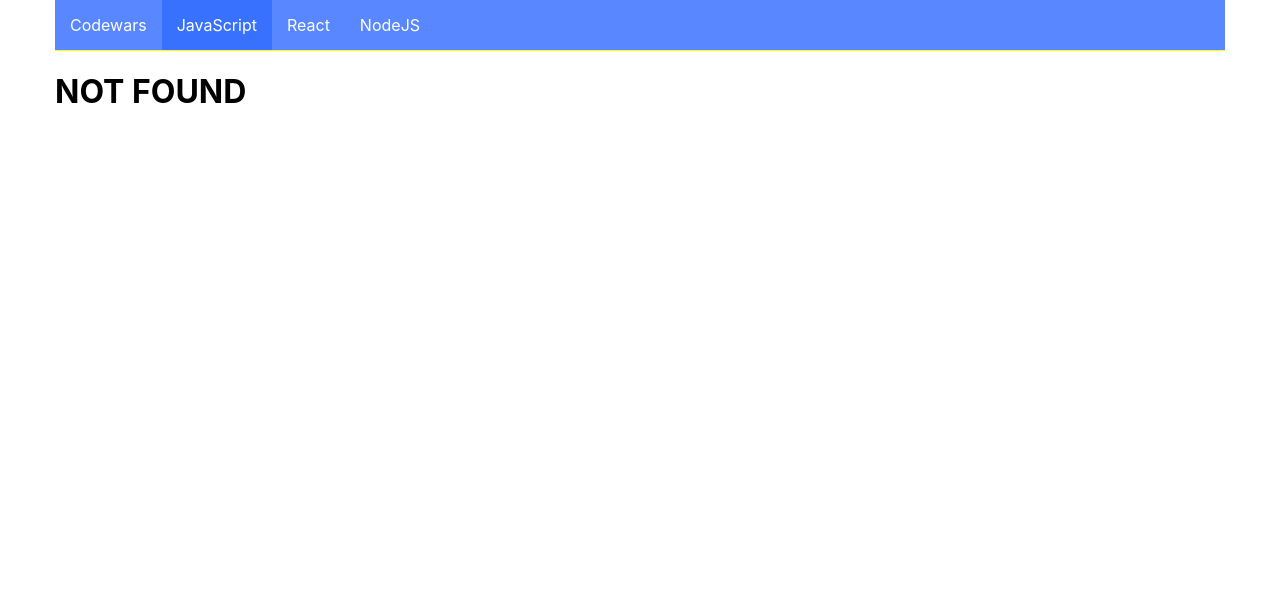
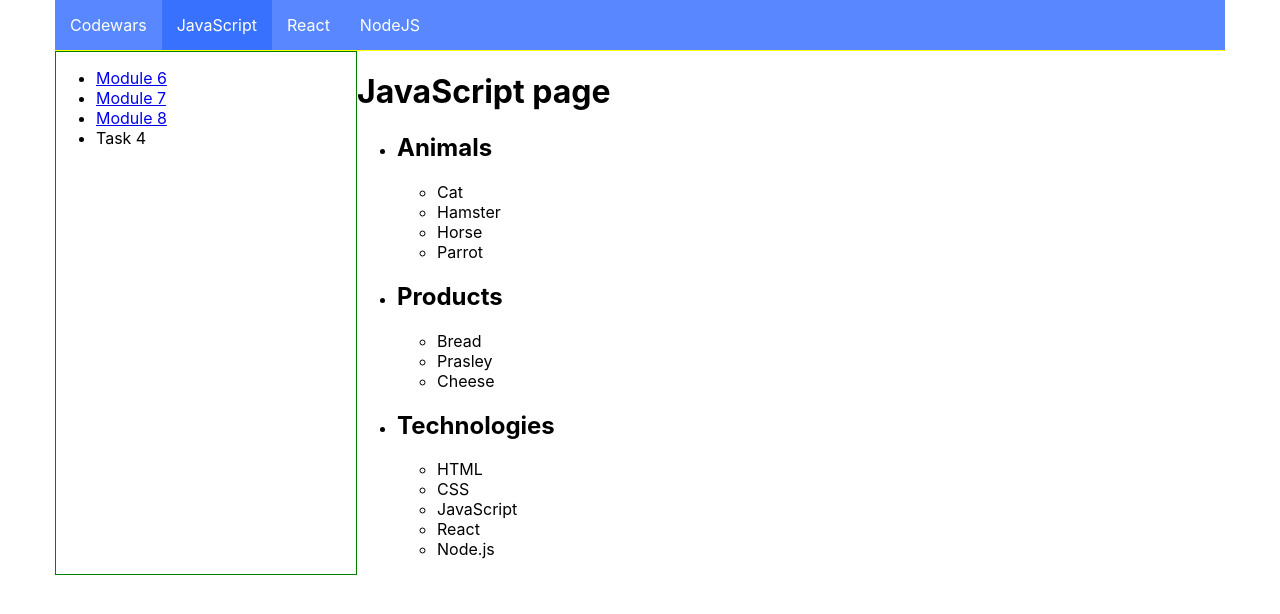
Before and after one commit to Fluebubble/study-space, a React (Create React App) app: page /javascript/module-6 in a window 1280 px wide. Before the commit this address had no page. Shown: the top 614 px of the page. Built offline with nearby package versions, Linux system fonts and the light colour scheme.

Commit message:
codewars task 3 added + goit js task from module 6 added

```diff
--- a/src/components/App.jsx
+++ b/src/components/App.jsx
@@ -3,7 +3,9 @@ import Layout from './Layout/Layout';
 import Codewars from './pages/Codewars/Codewars';
 import { Task1 } from './pages/Codewars/Task1/Task1';
 import { Task2 } from './pages/Codewars/Task2/Task2';
+import { Task3 } from './pages/Codewars/Task3/Task3';
 import JavaScript from './pages/JavaScript/JavaScript';
+import { Module6 } from './pages/JavaScript/Module6/Module6';
 import NodeJs from './pages/NodeJs/NodeJs';
 import React from './pages/React/React';
 
@@ -16,8 +18,11 @@ export const App = () => {
           <Route path="codewars" element={<Codewars />}>
             <Route path="task1" element={<Task1 />} />
             <Route path="task2" element={<Task2 />} />
+            <Route path="task3" element={<Task3 />} />
           </Route>
-          <Route path="javascript" element={<JavaScript />} />
+          <Route path="javascript" element={<JavaScript />}>
+            <Route path="module-6" element={<Module6 />} />
+          </Route>
           <Route path="react" element={<React />} />
 
           <Route path="nodejs" element={<NodeJs />} />
--- a/src/components/NavBar/NavBar.jsx
+++ b/src/components/NavBar/NavBar.jsx
@@ -1,6 +1,6 @@
 import { NavItem } from 'components/NavItem/NavItem';
 
-export const NavBar = () => {
+export const NavBar = ({ children }) => {
   return (
     <div
       style={{
--- /dev/null
+++ b/src/components/Navigation/Navigation.jsx
@@ -0,0 +1,7 @@
+import { Nav } from './Navigation.styled';
+
+const Navigation = ({ children }) => {
+  return <Nav>{children}</Nav>;
+};
+
+export default Navigation;
--- /dev/null
+++ b/src/components/Navigation/Navigation.styled.jsx
@@ -0,0 +1,7 @@
+import styled from 'styled-components';
+
+export const Nav = styled.nav`
+  width: 300px;
+  /* flex: 1; */
+  border: 1px solid green;
+`;
--- a/src/components/pages/Codewars/Codewars.jsx
+++ b/src/components/pages/Codewars/Codewars.jsx
@@ -1,5 +1,5 @@
 import { NavLink, Outlet } from 'react-router-dom';
-import { Navigation } from './Codewars.styled';
+import Navigation from '../../Navigation/Navigation';
 
 const Codewars = () => {
   return (
@@ -12,7 +12,10 @@ const Codewars = () => {
           <li>
             <NavLink to="task2">Task 2</NavLink>
           </li>
-          <li>Task 3</li>
+          <li>
+            <NavLink to="task3">Task 3</NavLink>
+          </li>
+          <li>Task 4</li>
         </ul>
       </Navigation>
       <div>
--- /dev/null
+++ b/src/components/pages/Codewars/Task3/Task3.jsx
@@ -0,0 +1,43 @@
+import { useState } from 'react';
+
+export const Task3 = () => {
+  const [text, setText] = useState('');
+
+  const whoLikedMessage = names => {
+    if (names.length === 0) {
+      return 'no one likes this';
+    }
+
+    if (names.length === 1) {
+      return `${names[0]} likes this`;
+    }
+
+    if (names.length === 2) {
+      return `${names[0]} and ${names[1]} like this`;
+    }
+
+    if (names.length === 3) {
+      return `${names[0]}, ${names[1]} and ${names[2]} others like this`;
+    }
+
+    return `${names[0]}, ${names[1]} and ${
+      names.length - 2
+    } like this`;
+  };
+
+  const handleSubmit = e => {
+    e.preventDefault();
+    setText(whoLikedMessage(e.target.elements.text.value));
+  };
+  console.log(whoLikedMessage(['Alex']));
+  return (
+    <>
+      <h2>Codewars Task 1</h2>
+      <h3>{text}</h3>
+      <form onSubmit={handleSubmit}>
+        <input type="text" name="text" />
+        <button type="submit">START</button>
+      </form>
+    </>
+  );
+};
--- a/src/components/pages/JavaScript/JavaScript.jsx
+++ b/src/components/pages/JavaScript/JavaScript.jsx
@@ -1,5 +1,33 @@
+import Navigation from 'components/Navigation/Navigation';
+import { useEffect } from 'react';
+import { NavLink, Outlet } from 'react-router-dom';
+
 const JavaScript = () => {
-    return <h1>JavaScript page</h1>;
-  };
 
-  export default JavaScript;
+
+
+  return (
+    <div style={{ display: 'flex' }}>
+      <Navigation>
+        <ul>
+          <li>
+            <NavLink to="module-6">Module 6</NavLink>
+          </li>
+          <li>
+            <NavLink to="module-6">Module 7</NavLink>
+          </li>
+          <li>
+            <NavLink to="module-6">Module 8</NavLink>
+          </li>
+          <li>Task 4</li>
+        </ul>
+      </Navigation>
+      <div>
+        <h1>JavaScript page</h1>
+        <Outlet />
+      </div>
+    </div>
+  );
+};
+
+export default JavaScript;
--- /dev/null
+++ b/src/components/pages/JavaScript/Module6/Module6.jsx
@@ -0,0 +1,54 @@
+import { useEffect } from 'react';
+
+export const Module6 = () => {
+  useEffect(() => {
+    // const ulCategories = document.querySelectorAll('#categories');
+    const numberOfAllCategories = document.querySelectorAll(
+      '#categories li.item'
+    );
+    const namesOfCategories = document.querySelectorAll(
+      '#categories li.item h2'
+    );
+    const numberOfCategories = document.querySelectorAll('li.item ul');
+    console.log('Number of categories: ', numberOfAllCategories.length);
+    console.log('Category: ', namesOfCategories[0].textContent);
+    console.log('Elements ', numberOfCategories[0].childNodes.length);
+    console.log('Category: ', namesOfCategories[1].textContent);
+    console.log('Elements ', numberOfCategories[1].childNodes.length);
+    console.log('Category: ', namesOfCategories[2].textContent);
+    console.log('Elements ', numberOfCategories[2].childNodes.length);
+    // console.log(numberOfCategories[0].childNodes.length);
+  }, []);
+
+  return (
+    <ul id="categories">
+      <li className="item">
+        <h2>Animals</h2>
+        <ul>
+          <li>Cat</li>
+          <li>Hamster</li>
+          <li>Horse</li>
+          <li>Parrot</li>
+        </ul>
+      </li>
+      <li className="item">
+        <h2>Products</h2>
+        <ul>
+          <li>Bread</li>
+          <li>Prasley</li>
+          <li>Cheese</li>
+        </ul>
+      </li>
+      <li className="item">
+        <h2>Technologies</h2>
+        <ul>
+          <li>HTML</li>
+          <li>CSS</li>
+          <li>JavaScript</li>
+          <li>React</li>
+          <li>Node.js</li>
+        </ul>
+      </li>
+    </ul>
+  );
+};
```
